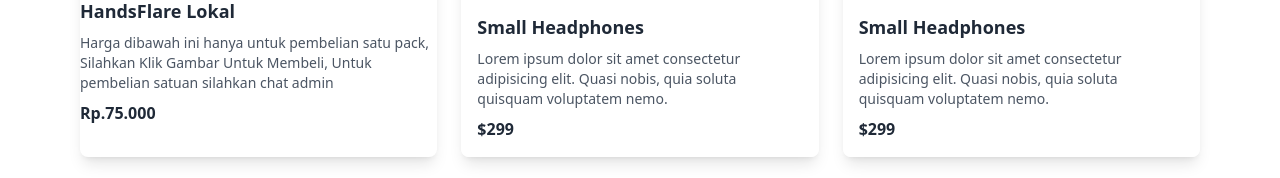
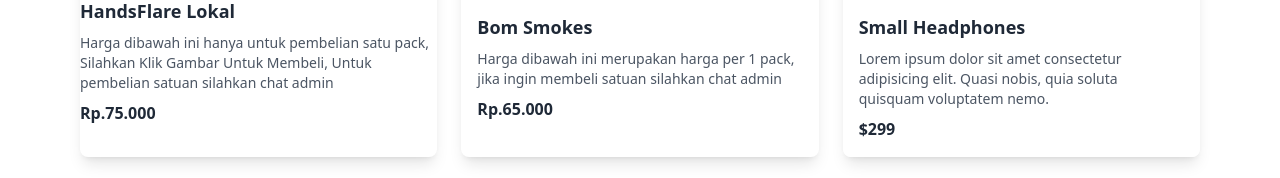
Before and after one commit to mrliks34/casualstore12, a website: page index.html in a window 1280 px wide. Shown: the part 1263-1441 px from the top of the page. Drawn offline with Linux system fonts and the light colour scheme; grey boxes are pictures that could not be loaded; files whose address does not match are found by name.

Commit message:
Update index.html

```diff
--- a/index.html
+++ b/index.html
@@ -84,7 +84,7 @@
       <div class="grid grid-cols-1 sm:grid-cols-2 md:grid-cols-3 gap-6 justify-items-center">
         <a href="https://wa.me/62859106621348?text=Halo Malik Store Saya Ingin Membeli Hands Flare Lokal"
           class="group block rounded-lg shadow-lg overflow-hidden transition-transform transform hover:scale-105">
-          <img src="./main/src/img/HandsFlare.jpg" alt="Red Flare" class="h-60 w-full object-cover" />
+          <img src="src/img/HandsFlare.jpg" alt="Red Flare" class="h-60 w-full object-cover" />
           <div class="p-auto bg-white">
             <h3 class="text-lg font-semibold text-gray-800 group-hover:underline">
               HandsFlare Lokal
@@ -101,16 +101,15 @@
           <img src="/src/img/PipaAsap.JPG" alt="Red Flare" class="h-60 w-full object-cover" />
           <div class="p-4 bg-white">
             <h3 class="text-lg font-semibold text-gray-800 group-hover:underline">
-              Small Headphones
+             Bom Smokes
             </h3>
             <p class="mt-2 text-gray-600 text-sm">
-              Lorem ipsum dolor sit amet consectetur adipisicing elit. Quasi nobis, quia soluta quisquam
-              voluptatem nemo.
+              Harga dibawah ini merupakan harga per 1 pack, jika ingin membeli satuan silahkan chat admin
             </p>
-            <p class="mt-2 text-gray-800 font-bold">$299</p>
+            <p class="mt-2 text-gray-800 font-bold">Rp.65.000</p>
           </div>
         </a>
-        <a href="#"
+        <a href="https://wa.me/62859106621348?text=Halo Malik Store Saya Ingin Membeli Bom Smoke"
           class="group block rounded-lg shadow-lg overflow-hidden transition-transform transform hover:scale-105">
           <img
             src="https://images.unsplash.com/photo-1592921870789-04563d55041c?ixlib=rb-4.0.3&ixid=MnwxMjA3fDB8MHxwaG90by1wYWdlfHx8fGVufDB8fHx8&auto=format&fit=crop&w=774&q=80"
```
